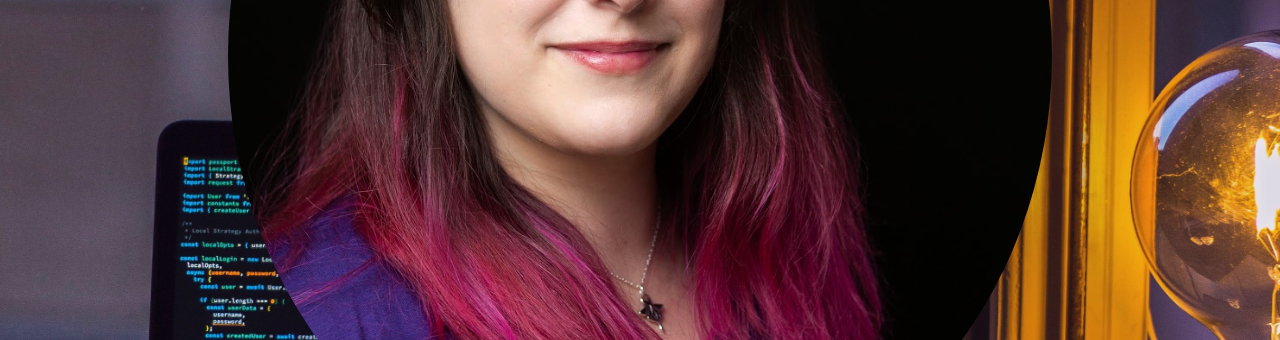
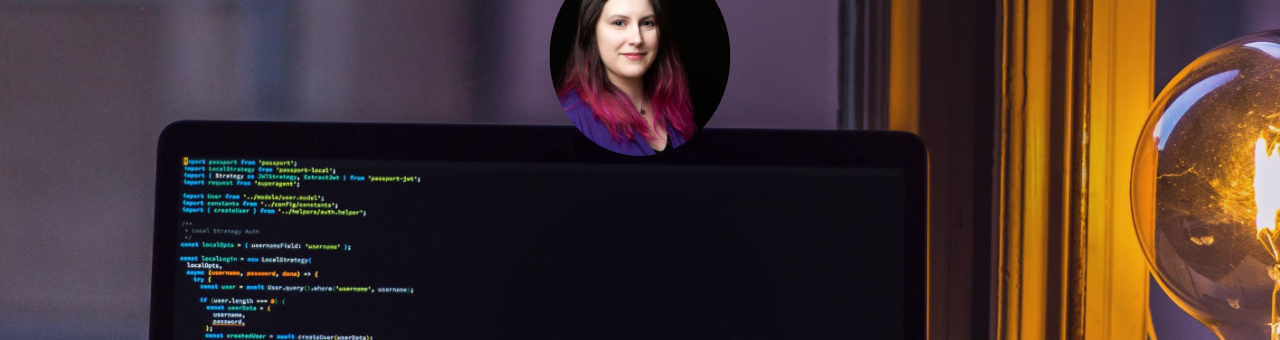
Before and after one commit to IzzyElwyn/izzyelwyn.github.io, a plain HTML site: page index.html in a window 1280 px wide. Shown: the part 64-404 px from the top of the page. Drawn offline with nearby package versions, Linux system fonts and the light colour scheme.

Commit message:
photo refactor

```diff
--- a/style.css
+++ b/style.css
@@ -52,10 +52,9 @@ body {
 #headshot img {
   border-radius: 50%;
   display: inline-block;
+  height: 25%;
   position: absolute;
   z-index: 100;
-  height: 25%:
-  width: auto;
   transform: translate(-50%, -50%);
   border: none;
   outline: 0;
```
